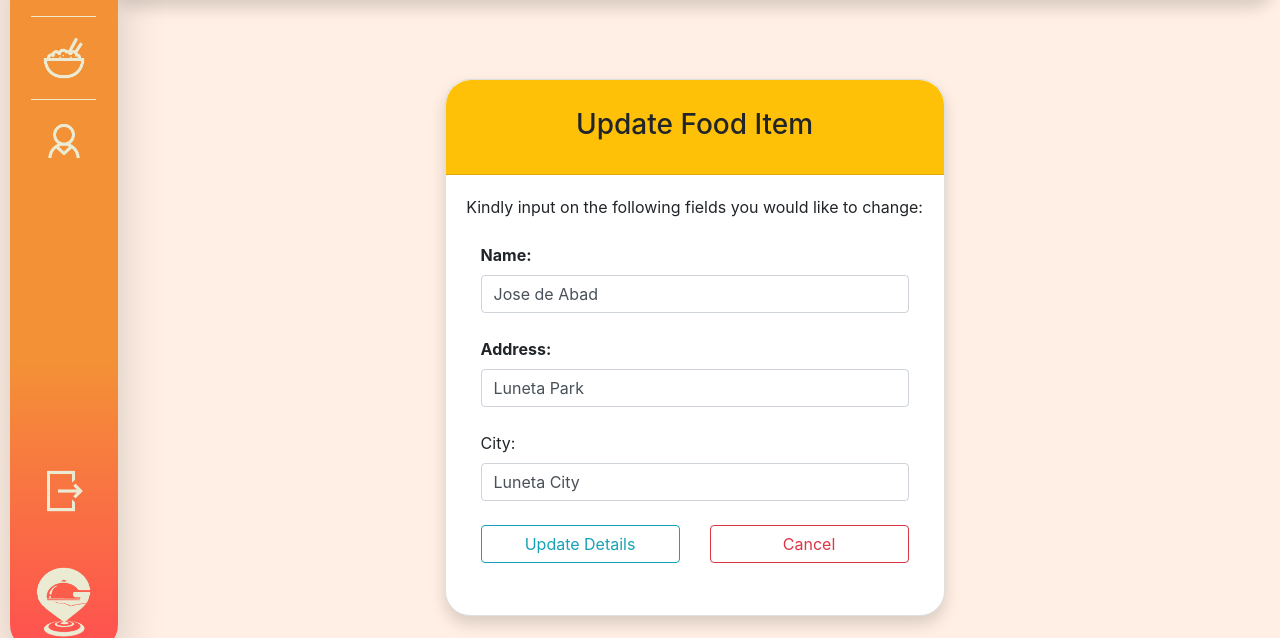
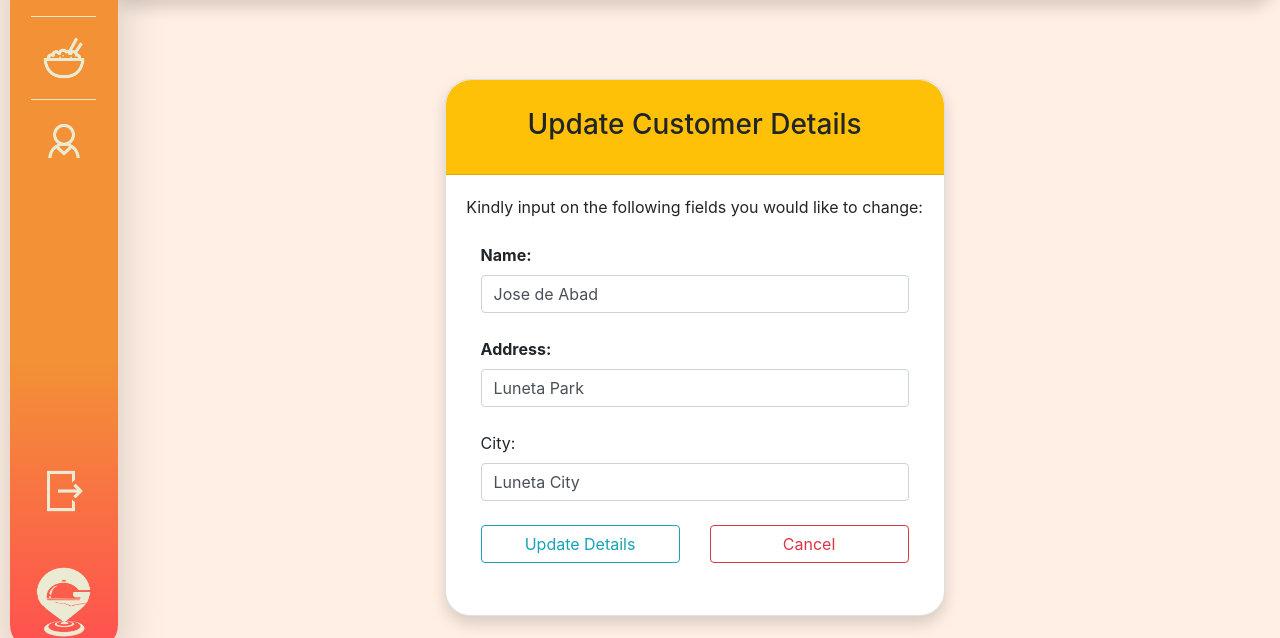
Before and after one commit to GuJyi/Final, a Django app: page /update_customer_details/1 in a window 1280 px wide. Shown: the part 80-718 px from the top of the page. Run offline with Django 3.2, Linux system fonts and the light colour scheme; data comes from the database, SQL or seed files in the repository; both versions use the stored data as it was after the commit; some libraries are stand-ins or nearby versions.

Commit message:
New changes

```diff
--- a/GrabGrub/Kiosk/templates/Kiosk/add_food_item.html
+++ b/GrabGrub/Kiosk/templates/Kiosk/add_food_item.html
@@ -51,10 +51,10 @@
                                 <!-- Submit Button -->
                             <div class="row justify-content-center m">
                                 <div class="col-6">
-                                    <input type="submit" value="Add Food Item" class="btn btn-outline-danger w-100">
+                                    <input type="submit" value="Add Food Item" class="btn btn-outline-info w-100">
                                 </div>
                                 <div class="col-6">
-                                    <a href="{% url 'view_food_items' %}" class="btn btn-outline-info w-100">Cancel</a>
+                                    <a href="{% url 'view_food_items' %}" class="btn btn-outline-danger w-100">Cancel</a>
                                 </div>
                             </div>
                         </form>
--- a/GrabGrub/Kiosk/templates/Kiosk/create_account.html
+++ b/GrabGrub/Kiosk/templates/Kiosk/create_account.html
@@ -42,7 +42,7 @@
                     </div>
 
                     <div class="col-6">
-                        <img src="{% static '/images/signup.png' %}" alt="">
+                        <img src="{% static '/images/sign_up.png' %}" alt="">
                     </div>
                 </div>
             </div>
--- a/GrabGrub/Kiosk/templates/Kiosk/login.html
+++ b/GrabGrub/Kiosk/templates/Kiosk/login.html
@@ -16,7 +16,7 @@
             <div class="card-body">
                 <div class="row h-100 align-items-center">
                     <div class="col-6">
-                        <img src="{% static '/images/test2.png' %}" alt="">
+                        <img src="{% static '/images/login.png' %}" alt="">
                     </div>
                     <div class="col-6 justify-content-center">
                         <div class="row justify-content-center">
--- a/GrabGrub/Kiosk/templates/Kiosk/update_customer_details.html
+++ b/GrabGrub/Kiosk/templates/Kiosk/update_customer_details.html
@@ -10,7 +10,7 @@
         <div class="card shadow" style="width:500px; border-radius: 25px;">
             <div class="card-header bg-warning text-center" style="border-top-left-radius: 25px; border-top-right-radius:25px;">
                 <div class="row card-title justify-content-center">
-                    <h3 class="mt-3">Update Food Item</h3>
+                    <h3 class="mt-3">Update Customer Details</h3>
                 </div>
             </div>
             <div class="card-body">
--- a/GrabGrub/Kiosk/templates/Kiosk/view_order_details.html
+++ b/GrabGrub/Kiosk/templates/Kiosk/view_order_details.html
@@ -62,7 +62,8 @@
                             </div>
                             <div class="row justify-content-center justify-content-sm-around mt-4">
                                 <a href="{% url 'update_order_details' pk=o.pk%}" class="btn btn-warning w-100 mx-2 mb-3">Update</a>
-                                <a href="{% url 'confirm_delete_order' pk=o.pk %}" class="btn btn-danger w-100 mx-2">Delete</a>
+                                <a href="{% url 'confirm_delete_order' pk=o.pk %}" class="btn btn-danger w-100 mx-2 mb-3">Delete</a>
+                                <a href="{% url 'homepage' %}" class="btn btn-secondary w-100 mx-2">Back</a>
                             </div>
                         </div>
                     </div>
--- a/GrabGrub/Kiosk/views.py
+++ b/GrabGrub/Kiosk/views.py
@@ -121,12 +121,10 @@ def view_food_items(request):
     return render(request, "Kiosk/view_food_items.html", {'foods':food_objects})
 
 def update_food_item(request, pk):
-    now = datetime.now()
     if(request.method == "POST"):
         name = request.POST.get("name")
         description = request.POST.get("description")
         price = request.POST.get("price")
-        created_at = now
 
         #Make a list of all Food objects, lowercase each object and append to flistlower if it is equal to lowercase of name
         namelower = name.lower()
@@ -134,13 +132,12 @@ def update_food_item(request, pk):
         flistlower = []
         for fobject in flist:
             fobjectlower = fobject.getName().lower()
-            if(fobjectlower==namelower):
-                flistlower.append(fobjectlower)
+            flistlower.append(fobjectlower)
 
         oldFood = Food.objects.get(pk=pk)
 
         #If name is the same
-        if(namelower == oldFood.getName()):
+        if(namelower == oldFood.getName().lower()):
             #If descrption, and price are the same
             if(description == oldFood.getDesc() and price == str(oldFood.getPrice())):
                 f = get_object_or_404(Food, pk=pk)
@@ -148,19 +145,19 @@ def update_food_item(request, pk):
                 return render(request, "Kiosk/update_food_item.html", {'f':f})
             #If description and price are not the same
             else:
-                Food.objects.filter(pk=pk).update(description=description, price=price, created_at=created_at)
+                Food.objects.filter(pk=pk).update(description=description, price=price)
                 messages.info(request, "Successfully updated food item")
                 return redirect('view_food_items')
 
         #If name already exists in flistlower
-        elif(len(flistlower) > 0):
+        elif(namelower in flistlower):
             f = get_object_or_404(Food, pk=pk)
             messages.error(request, 'Food item already exists')
             return render(request, "Kiosk/update_food_item.html", {'f':f})
 
         #If name does not exist in flistlower
         else:
-            Food.objects.filter(pk=pk).update(name=name, description=description, price=price, created_at=created_at)
+            Food.objects.filter(pk=pk).update(name=name, description=description, price=price)
             messages.info(request, 'Successfully updated food item')
             return redirect('view_food_items')
 
@@ -221,13 +218,12 @@ def update_customer_details(request, pk):
         clistlower = []
         for cobject in clist:
             cobjectlower = cobject.getName().lower()
-            if(cobjectlower==namelower):
-                clistlower.append(cobjectlower)
+            clistlower.append(cobjectlower)
 
         oldCustomer = Customer.objects.get(pk=pk)
 
         #If name is the same
-        if(namelower in clistlower):
+        if(namelower == oldCustomer.getName().lower()):
             #If address and city are the same
             if(address == oldCustomer.getAddress() and city == oldCustomer.getCity()):
                 messages.error(request, "Supplied details are identical")
@@ -240,7 +236,7 @@ def update_customer_details(request, pk):
                 return redirect('view_customers')
 
         #If name already exists in clistlower
-        elif(len(clistlower)>0):
+        elif(namelower in clistlower):
             messages.error(request, 'Customer name is taken')
             c = get_object_or_404(Customer, pk=pk)
             return render(request, "Kiosk/update_customer_details.html", {'c':c})
```
Also changed, not shown: GrabGrub/Kiosk/models.py (line endings or trailing spaces), GrabGrub/Kiosk/static/images/login.png (added), GrabGrub/Kiosk/static/images/sign_up.png (added), GrabGrub/Kiosk/templates/Kiosk/base.html (line endings or trailing spaces), GrabGrub/db.sqlite3.
